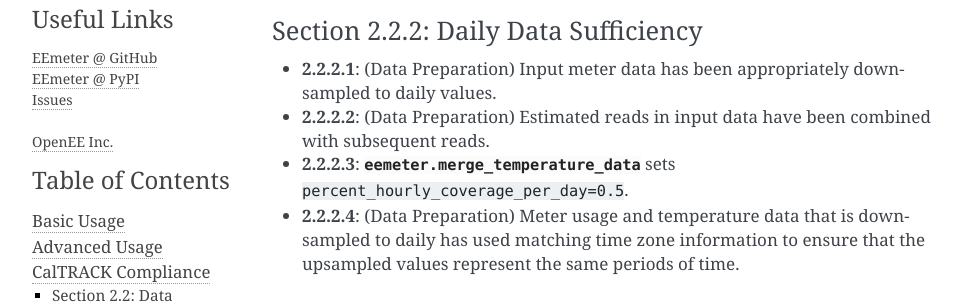
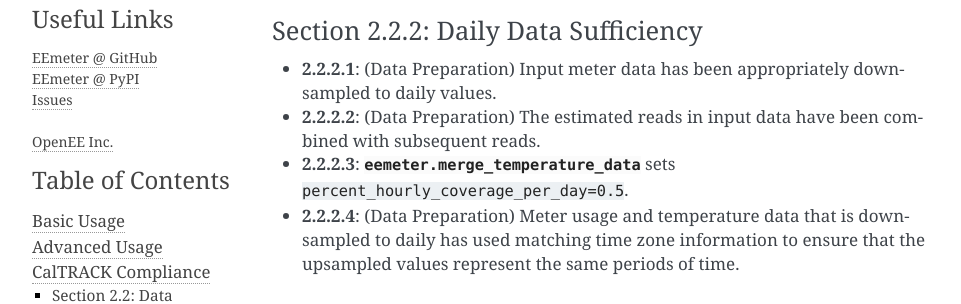
Before and after one commit to openeemeter/eemeter, a Sphinx documentation site: the page built from docs/caltrack_compliance.rst, in a window 1280 px wide and 900 px high, scrolled down 339 px. Shown: the part 155-459 px from the top of the window, without its empty margins (148-1109 px from the left). Built offline with Sphinx 7.4.7, drawn with Linux system fonts in a browser that asks for light colours.

```diff
--- a/docs/caltrack_compliance.rst
+++ b/docs/caltrack_compliance.rst
@@ -23,7 +23,7 @@ Section 2.2.2: Daily Data Sufficiency
 ~~~~~~~~~~~~~~~~~~~~~~~~~~~~~~~~~~~~~
 
 - **2.2.2.1**: (Data Preparation) Input meter data has been appropriately downsampled to daily values.
-- **2.2.2.2**: (Data Preparation) Estimated reads in input data have been combined with subsequent reads.
+- **2.2.2.2**: (Data Preparation) The estimated reads in input data have been combined with subsequent reads.
 - **2.2.2.3**: :any:`eemeter.merge_temperature_data` sets ``percent_hourly_coverage_per_day=0.5``.
 - **2.2.2.4**: (Data Preparation) Meter usage and temperature data that is downsampled to daily has used matching time zone information to ensure that the upsampled values represent the same periods of time.
 
```
